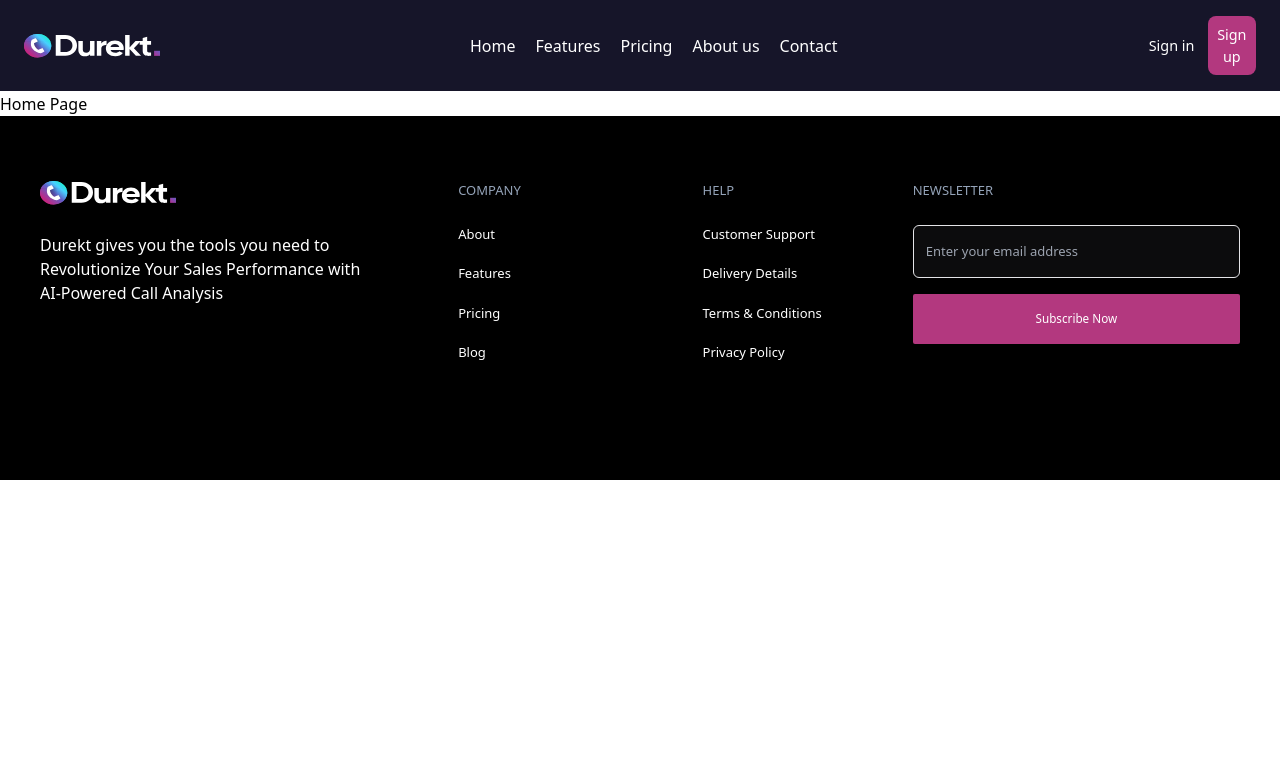
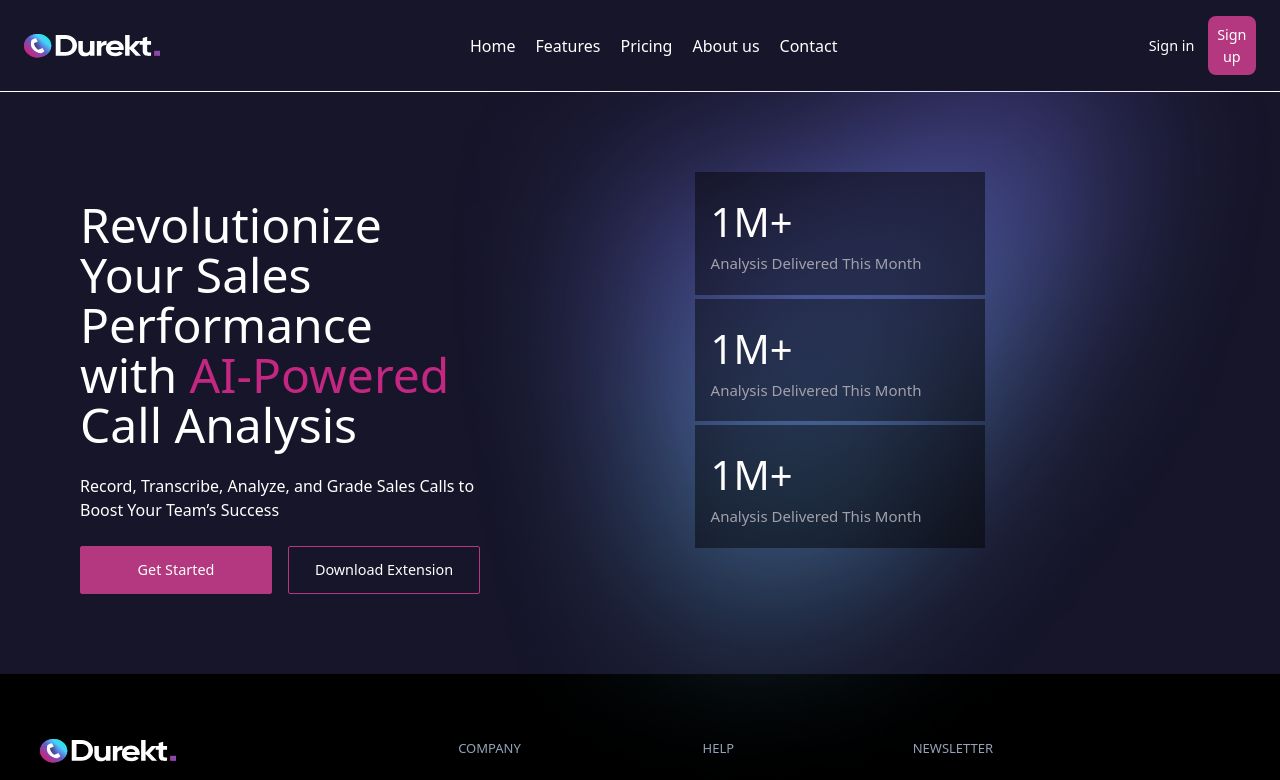
Before and after one commit to Caleb00004/Ai-powered-sales-call-analysis, a Next.js app: page / in a window 1280 px wide. Shown: the top 780 px of the page. Built offline with nearby package versions, Linux system fonts and the light colour scheme.

Commit message:
progress: updates on home page ui

```diff
--- a/src/components/layouts/HomeLayout.tsx
+++ b/src/components/layouts/HomeLayout.tsx
@@ -10,7 +10,7 @@ const HomeLayout:FC<props> = ({children}) => {
     return (
         <>
             <Navbar />
-            <main>
+            <main className="text-white">
                 {children}
             </main>
             <Footer />
--- a/src/pages/index.tsx
+++ b/src/pages/index.tsx
@@ -1,5 +1,8 @@
 import { Inter } from "next/font/google";
 import HomeLayout from "@/components/layouts/HomeLayout";
+import Button from "@/components/primary/Button";
+import Image from "next/image";
+import ellipse1 from "../../public/images/homepage/Ellipse 33.png"
 
 const inter = Inter({ subsets: ["latin"] });
 
@@ -7,7 +10,37 @@ export default function Home() {
 
   return (
     <HomeLayout>
-      <h1>Home Page</h1>
+      <div className="bg-[#161529] px-[5em] py-[5em]">
+        <div className="flex justify-between">
+          <div className=" w-[25em] mt-7 ">
+            <h1 className="text-[3em] leading-[50px]">Revolutionize Your Sales Performance with <span className="text-[#C32781]">AI-Powered</span> Call Analysis</h1>
+            <p className="pt-6 pb-6 font-[300]">Record, Transcribe, Analyze, and Grade Sales Calls to Boost Your Team’s Success</p>
+            <div className="flex gap-4">
+              <Button className="py-3 rounded-sm border border-[#B3387F]">Get Started</Button>
+              <Button className="py-3 rounded-sm bg-transparent border text-[#B3387F] border-[#B3387F]">Download Extension</Button>
+            </div>
+          </div>
+          <div className="relative mx-auto ">
+            <Image className="absolute scale-[3] opacity-[0.6] z-[1]" src={ellipse1} alt="ellips" width={10000} height={10000} />
+
+            <div className="flex relative z-[2] flex-col gap-1 ">
+              <div className="py-5 pl-4 pr-16 bg-gradient-to-r from-[#00000076] to-[#0101017d]">
+                <h1 className="text-[2.5em] font-[400]">1M+</h1>
+                <p className="text-[#A1A1AA] text-[15px]">Analysis Delivered This Month</p>
+              </div>
+              <div className="py-5 pl-4 pr-16 bg-gradient-to-r from-[#00000076] to-[#0101017d]">
+                <h1 className="text-[2.5em] font-[400]">1M+</h1>
+                <p className="text-[#A1A1AA] text-[15px]">Analysis Delivered This Month</p>
+              </div>
+              <div className="py-5 pl-4 pr-16 bg-gradient-to-r from-[#00000076] to-[#0101017d]">
+                <h1 className="text-[2.5em] font-[400]">1M+</h1>
+                <p className="text-[#A1A1AA] text-[15px]">Analysis Delivered This Month</p>
+              </div>
+            </div>
+
+          </div>
+        </div>
+      </div>
     </HomeLayout>
   );
 }
```
Also changed, not shown: public/images/homepage/Ellipse 33.png (added).
